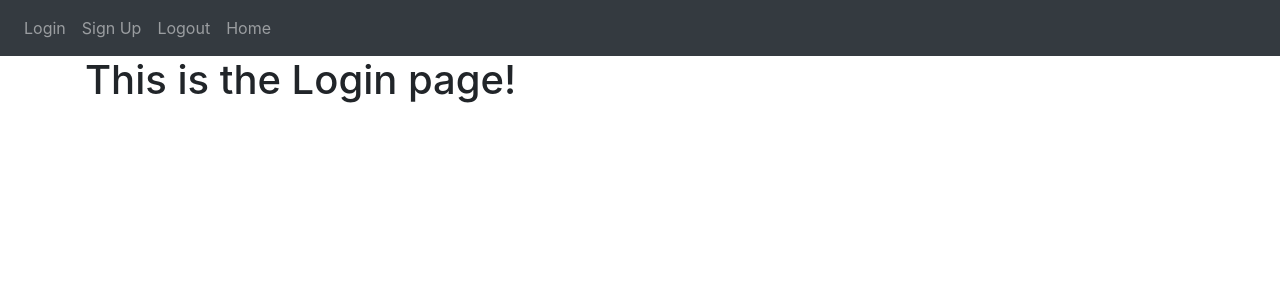
After one commit to dymasius12/Flask_Web_App, a Flask app: template website/templates/login.html in a window 1280 px wide. The commit adds this page. Shown: the top 300 px of the page. Run offline with Flask 2, Linux system fonts and the light colour scheme; the template is opened without the code that fills it, so the values that code supplies are empty; some libraries are stand-ins or nearby versions.

Commit message:
created the login.html and sing_up.html linked to auth.py and views.py

```diff
--- a/website/auth.py
+++ b/website/auth.py
@@ -1,12 +1,12 @@
 # This is the root where user can have their view basically
 # it means thsi file has the blueprint of our app
-from flask import Blueprint
+from flask import Blueprint, render_template
 
 auth = Blueprint('auth', __name__)
 
 @auth.route('/login')
 def login():
-    return "<p>Login<p>"
+    return render_template("login.html")
 
 @auth.route('/logout')
 def logout():
@@ -14,4 +14,4 @@ def logout():
 
 @auth.route('/sign-up')
 def sign_up():
-    return "<p>Sign Up<p>"
+    return render_template("sign_up.html")
--- a/website/templates/base.html
+++ b/website/templates/base.html
@@ -33,7 +33,7 @@
         <![endif]-->
 
         <nav class="navbar navbar-expand-lg navbar-dark bg-dark">
-            <button class="navbar-toggle" type="button" data-toggle="collapse" data-target="#navbar">
+            <button class="navbar-toggler" type="button" data-toggle="collapse" data-target="#navbar">
                 <span class="navbar-toggler-icon"></span>
             </button>
             <div class="collapse navbar-collapse" id="navbar">
@@ -45,6 +45,11 @@
                 </div>
             </div>
         </nav>
+
+        <div class="container">
+            {% block content %}
+            {% endblock %}
+        </div>
 
         <script
             src="https://code.jquery.com/jquery-3.2.1.slim.min.js"
--- /dev/null
+++ b/website/templates/login.html
@@ -0,0 +1,8 @@
+{% extends "base.html" %}
+{% block title %} Login {% endblock %}
+
+{% block content %}
+
+<h1>This is the Login page!</h1>
+
+{% endblock %}
--- a/website/views.py
+++ b/website/views.py
@@ -1,10 +1,10 @@
 # This is the root where user can have their view basically
 # it means thsi file has the blueprint of our app
-from flask import Blueprint
+from flask import Blueprint, render_template
 
 views = Blueprint('views', __name__)
 
 # Basically this function will run when we go to the route '/'
 @views.route('/')
 def home():
-    return "<h1> Welcome to HOME!</h1>"
+    return render_template("home.html")
```
Also changed, not shown: website/templates/home.html (+7 -0 lines), website/templates/sign_up.html (added, +8 -0 lines).
